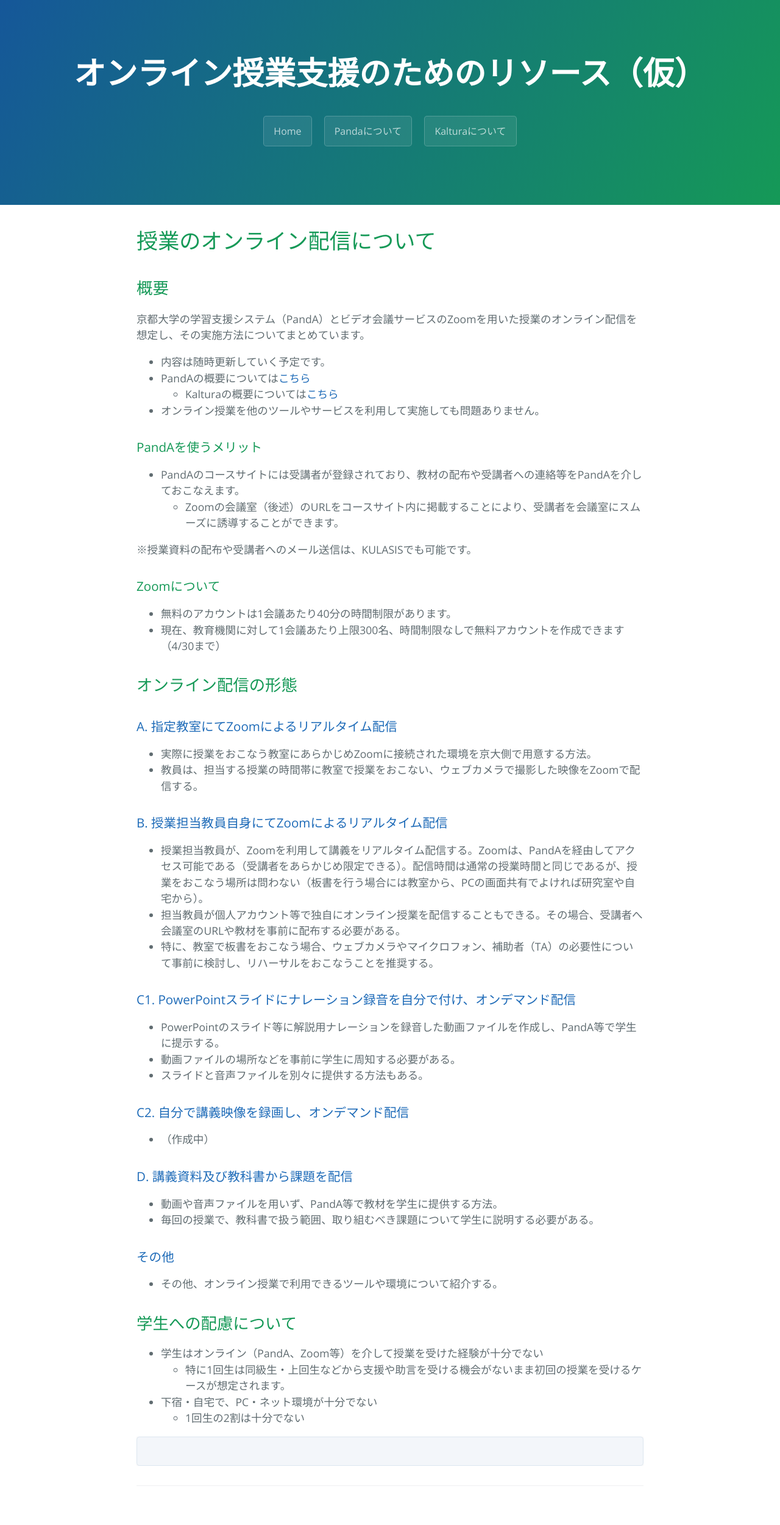
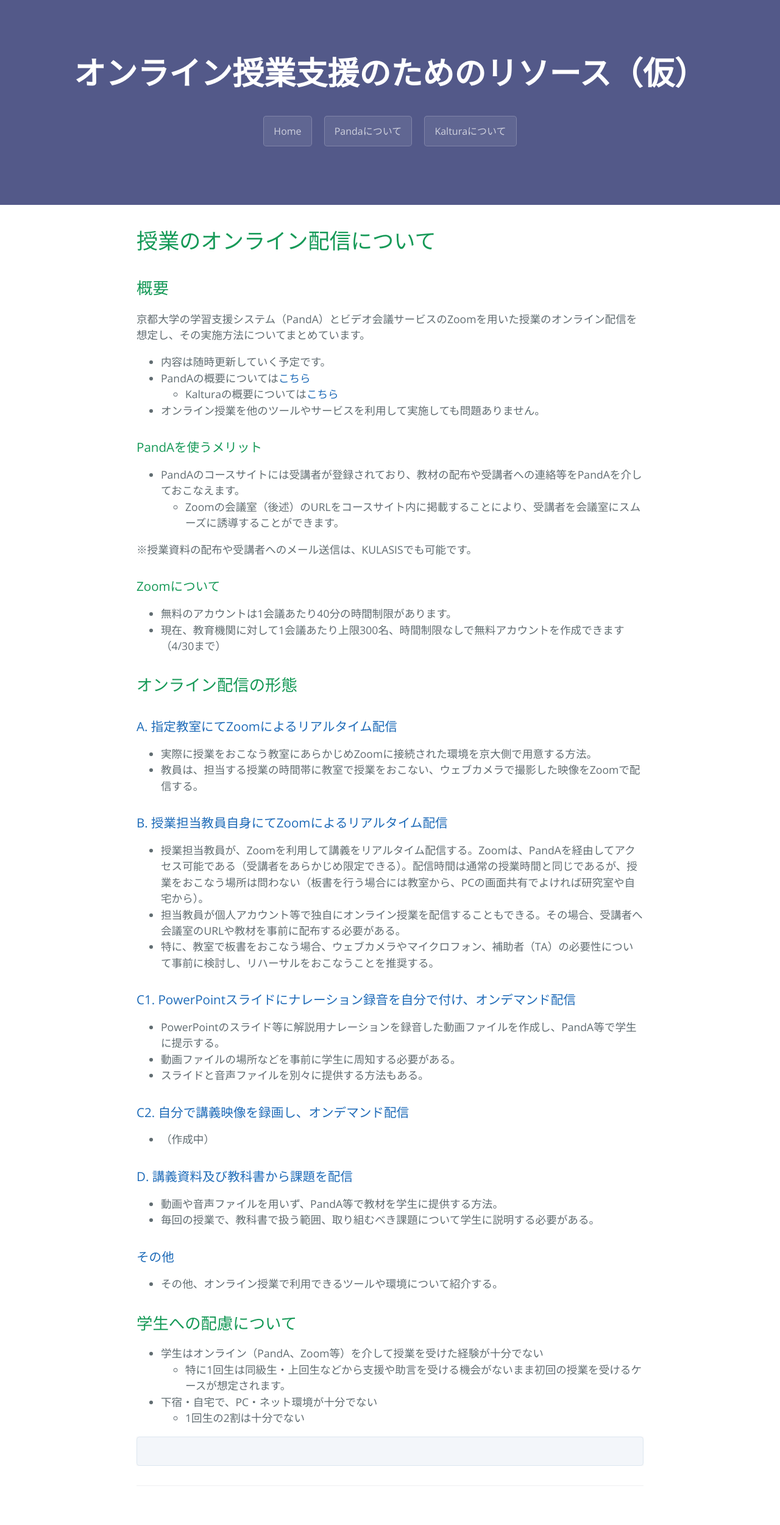
Before and after one commit to isankadn/oe, a Jekyll site: the page built from index.md, in a window 1280 px wide. Shown: the whole page at 61% size. Built offline with Jekyll 4.4.1, drawn with Linux system fonts in a browser that asks for light colours.

Commit message:
color change

```diff
--- a/css/cayman.css
+++ b/css/cayman.css
@@ -139,7 +139,7 @@ a:hover { text-decoration: underline; }
 @media screen and (max-width: 42em) { .btn { display: block; width: 100%; padding: 0.75rem; font-size: 0.9rem; }
   .btn + .btn { margin-top: 1rem; margin-left: 0; } }
 
-.page-header { color: #fff; text-align: center; background-color: #159957; background-image: linear-gradient(120deg, #155799, #159957); }
+.page-header { color: #fff; text-align: center; background-color: #535989; background-image: linear-gradient(120deg, #535989, #535989); }
 @media screen and (min-width: 64em) { .page-header { padding: 5rem 6rem; } }
 @media screen and (min-width: 42em) and (max-width: 64em) { .page-header { padding: 3rem 4rem; } }
 @media screen and (max-width: 42em) { .page-header { padding: 2rem 1rem; } }
```
